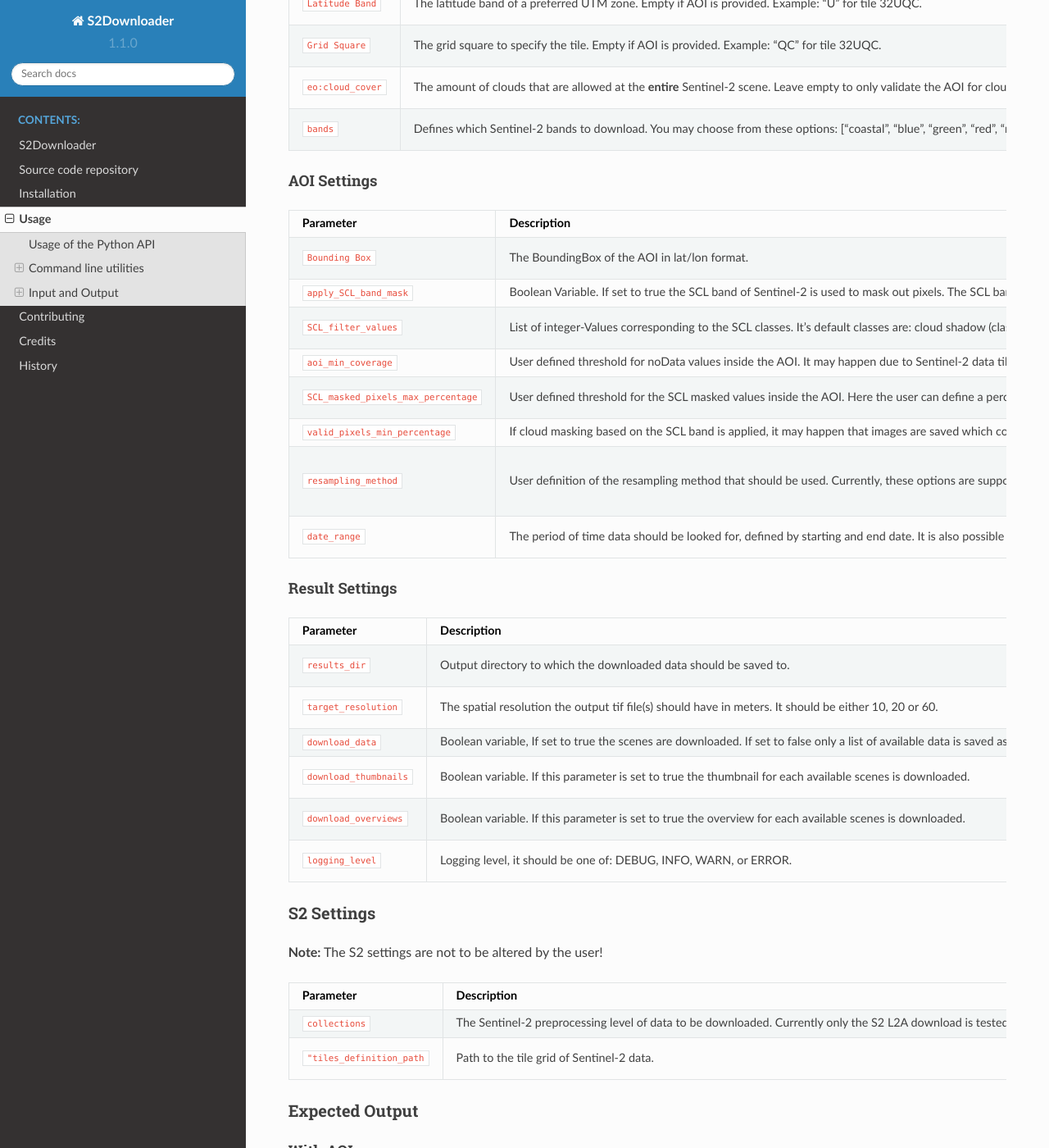
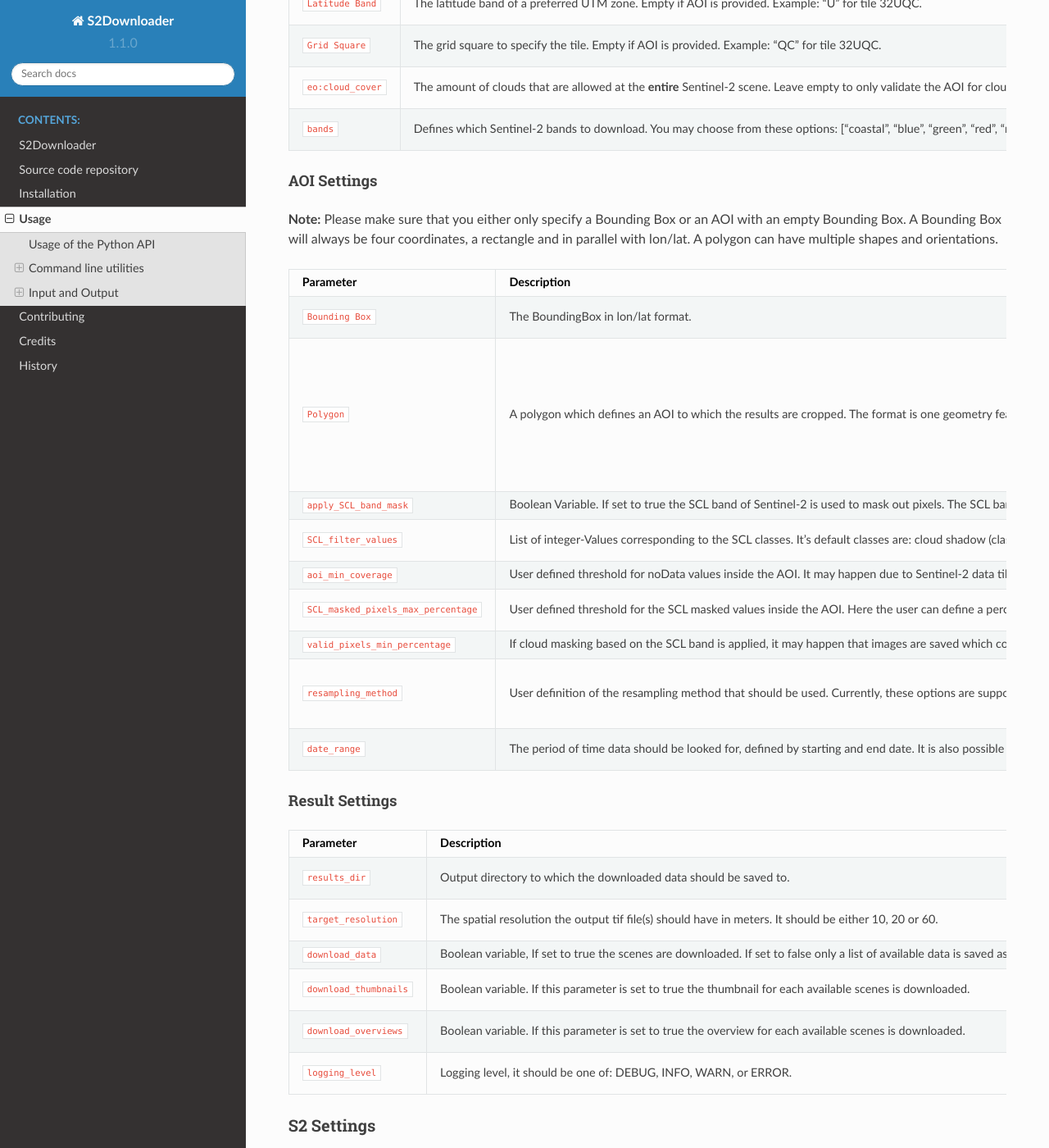
Before and after one commit to FernLab/s2downloader, a Sphinx documentation site: the page built from docs/usage.rst, in a window 1280 px wide and 1400 px high, scrolled down 2618 px. Shown: the whole window at 82% size. Built offline with Sphinx 7.4.7 and the Read the Docs theme 2.0.0, drawn with Linux system fonts in a browser that asks for light colours; pages that are not in the unit, such as notebooks, are missing from menus; some of the changed text lies outside the part shown.

Commit message:
adapt documenation to new parameter 'polygon'

```diff
--- a/docs/usage.rst
+++ b/docs/usage.rst
@@ -47,7 +47,7 @@ Input and Output
 Expected Input Configuration
 ----------------------------
 
-The package expects a configuration file in ``json`` format, like the `default_config.json <https://git.gfz-potsdam.de/fernlab/products/misac/misac-2/s2downloader/-/blob/main/data/default_config.json>`_ in the repository. A valid configuration for downloading data might look like follows:
+The package expects a configuration file in ``json`` format, like the `default_config.json <https://git.gfz-potsdam.de/fernlab/products/data-portal/s2downloader/-/blob/main/data/default_config.json>`_ in the repository. A valid configuration for downloading data might look like follows:
 
 .. code-block:: json
 
@@ -126,7 +126,7 @@ User Settings
 Tile Settings
 #############
 
-**Note:** To get the correct UTM zone, latitude band and grid square for downloading complete tiles either the tile grid `sentinel_2_index_shapefile_attr.zip <https://git.gfz-potsdam.de/fernlab/products/misac/misac-2/s2downloader/-/blob/main/data/sentinel_2_index_shapefile_attr.zip>`_ can be displayed in a GIS or this `web map <https://eatlas.org.au/data/uuid/f7468d15-12be-4e3f-a246-b2882a324f59>`_ can be used.
+**Note:** To get the correct UTM zone, latitude band and grid square for downloading complete tiles either the tile grid `sentinel_2_index_shapefile_attr.zip <https://git.gfz-potsdam.de/fernlab/products/data-portal/s2downloader/-/blob/main/data/sentinel_2_index_shapefile_attr.zip>`_ can be displayed in a GIS or this `web map <https://eatlas.org.au/data/uuid/f7468d15-12be-4e3f-a246-b2882a324f59>`_ can be used.
 
 .. list-table::
     :header-rows: 1
@@ -161,6 +161,8 @@ Tile Settings
 AOI Settings
 ############
 
+**Note:** Please make sure that you either only specify a Bounding Box or an AOI with an empty Bounding Box. A Bounding Box will always be four coordinates, a rectangle and in parallel with lon/lat. A polygon can have multiple shapes and orientations.
+
 .. list-table::
     :header-rows: 1
     :class: tight-table
@@ -169,8 +171,11 @@ AOI Settings
       - Description
       - Examples
     * - ``Bounding Box``
-      - The BoundingBox of the AOI in lat/lon format.
+      - The BoundingBox in lon/lat format.
       - ``"bounding_box": [13.058397, 52.376620, 13.073049, 52.383835]``
+    * - ``Polygon``
+      - A polygon which defines an AOI to which the results are cropped. The format is one geometry feature of a geojson in lon/lat coordinates.
+      - ``"polygon": "coordinates": [[[12.438319245776597, 52.41747810004975], [12.404920243911363, 52.38094275671861], [12.479968200292518, 52.37964316533544], [12.438319245776597, 52.41747810004975]]], "type": "Polygon"}``
     * - ``apply_SCL_band_mask``
       - Boolean Variable. If set to true the SCL band of Sentinel-2 is used to mask out pixels. The SCL band is saved along to an extra file.
       - ``"apply_SCL_band_mask": true``
@@ -245,8 +250,8 @@ S2 Settings
 Expected Output
 ---------------
 
-With AOI
-########
+With Bounding Box or AOI
+########################
 
 The following files are saved within the defined output folder:
 
```
